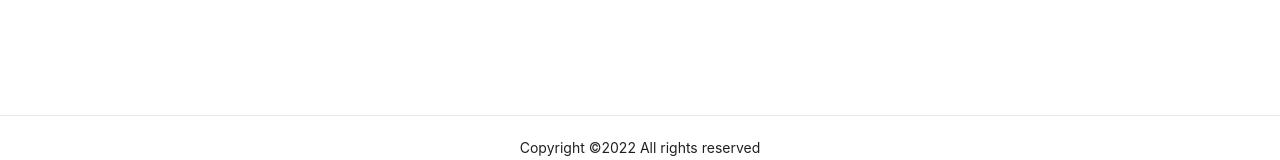
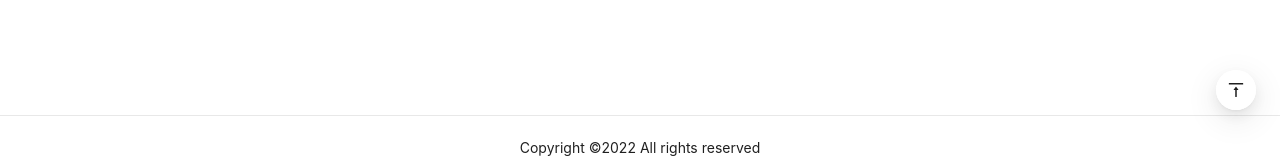
Before and after one commit to victorizbitskiy/react-site, a React (Create React App) app: page / in a window 1280 px wide. Shown: the part 620-780 px from the top of the page. Built offline with nearby package versions, Linux system fonts and the light colour scheme; no server answers.

Commit message:
add FloatButton.BackTop to Home.tsx

```diff
--- a/src/pages/Home.tsx
+++ b/src/pages/Home.tsx
@@ -1,4 +1,4 @@
-import { Pagination, PaginationProps, Spin } from 'antd';
+import { FloatButton, Pagination, PaginationProps, Spin } from 'antd';
 import {Layout} from 'antd';
 import { FC, useEffect, useState } from 'react';
 import Posts from '../components/Posts';
@@ -34,6 +34,7 @@ const Home: FC = () => {
       onChange={onChange}
       style={{marginTop: '10px', display: 'flex', justifyContent: 'center' }}
       />
+    <FloatButton.BackTop visibilityHeight={0} style={{bottom: '70px'}}/>
     </Layout.Content>
     </Layout>
 
```
